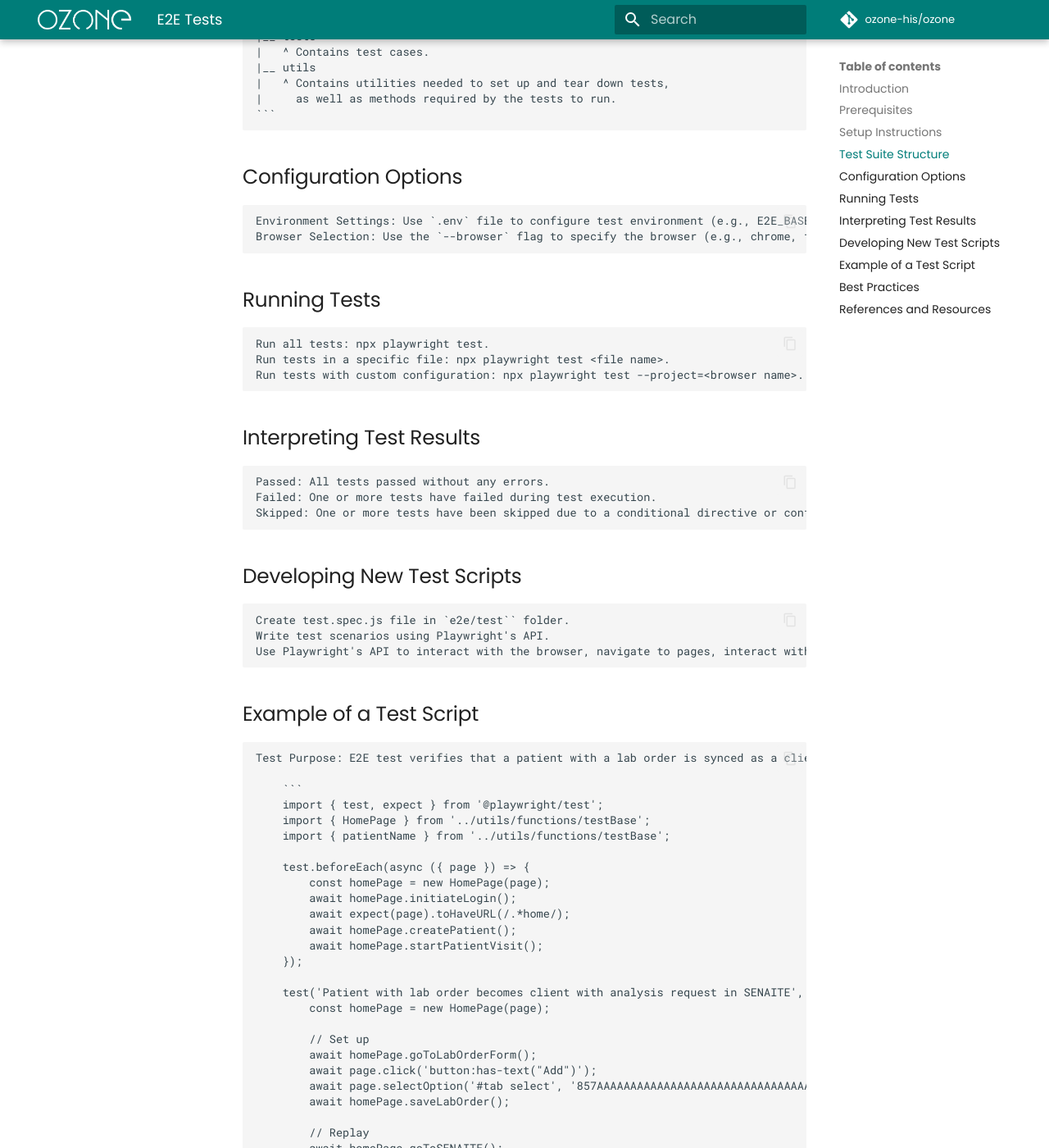
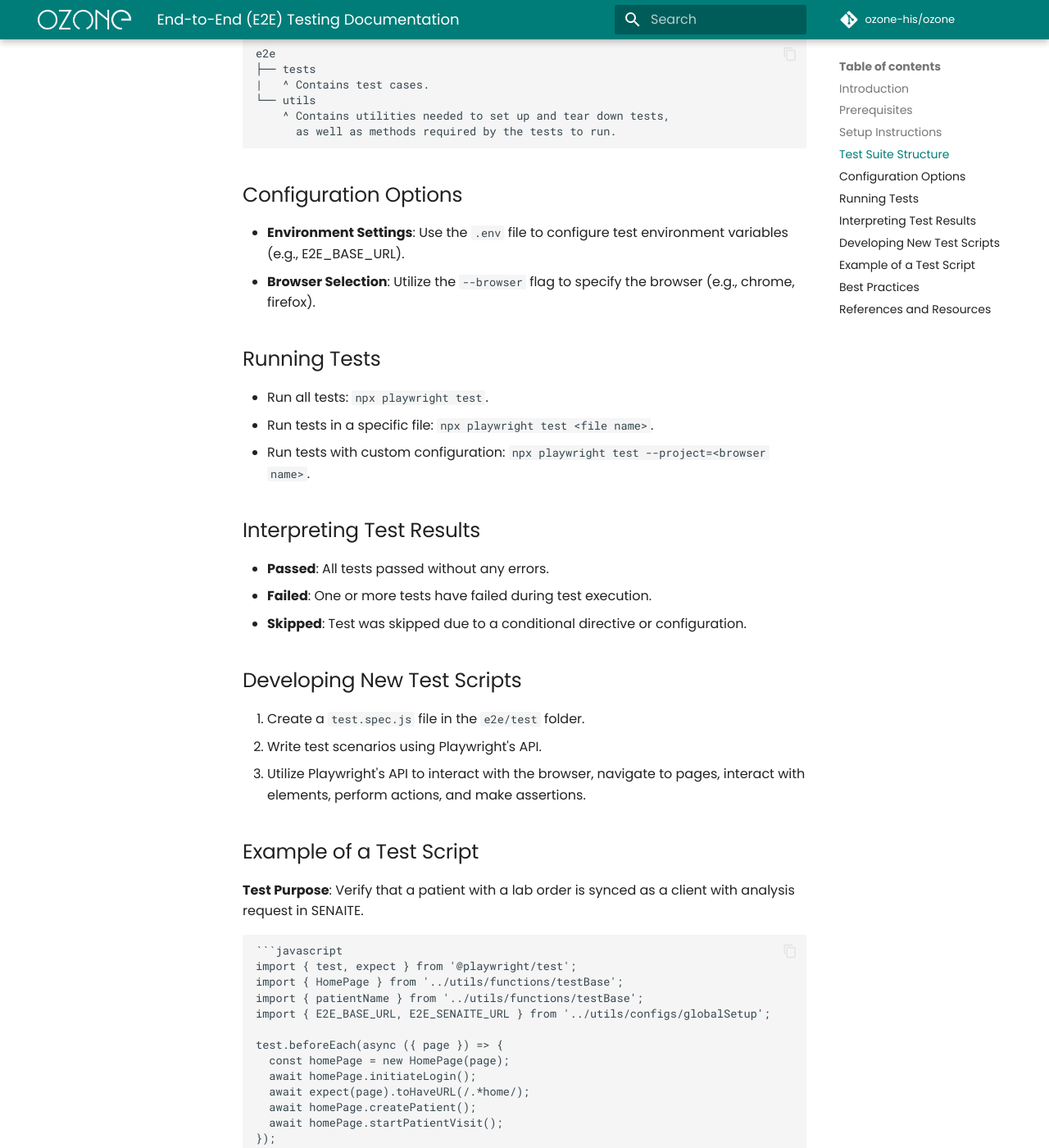
Before and after one commit to ozone-his/ozone-docs, an MkDocs documentation site: the page built from docs/devs/e2e-tests.md, in a window 1280 px wide and 1400 px high, scrolled down 790 px. Shown: the whole window at 82% size. Built offline with MkDocs 1.6.1 and Material for MkDocs 9.7.7, drawn with Linux system fonts in a browser that asks for light colours; comment, search, counter and statistics services are not loaded; some of the changed text lies outside the part shown.

Commit message:
Formatted E2E Testing Documentation

````diff
--- a/docs/devs/e2e-tests.md
+++ b/docs/devs/e2e-tests.md
@@ -1,106 +1,106 @@
-# E2E Tests
+# End-to-End (E2E) Testing Documentation
 
 ## Introduction
-    E2E testing is a critical aspect of Ozone HIS that ensures all the workflows work as expected.
+E2E testing is a crucial aspect of Ozone HIS, ensuring that all system workflows function as intended.
 
 ## Prerequisites
-    Before running Ozone E2E tests, make sure you have Node.js version 18 or higher and npm version 10 or higher installed.
+Before running Ozone E2E tests, ensure the following are installed:
+- Node.js version 18 or higher
+- npm version 10 or higher
 
 ## Setup Instructions
-    Clone Ozone E2E repository: git clone https://github.com/ozone-his/ozone-e2e.
-    Navigate to the project directory: cd ozone-e2e.
-    Install dependencies: npm install.
+1. Clone the Ozone E2E repository: `git clone https://github.com/ozone-his/ozone-e2e`.
+2. Navigate to the project directory: `cd ozone-e2e`.
+3. Install dependencies: `npm install`.
 
 ## Test Suite Structure
-    Test suite is organized into folders based on functionality.
-    ```
-    e2e
-    |__ tests
-    |   ^ Contains test cases.
-    |__ utils
-    |   ^ Contains utilities needed to set up and tear down tests,
-    |     as well as methods required by the tests to run.
-    ```
+The test suite is organized as follows:
+	```
+	e2e
+	├── tests
+	|   ^ Contains test cases.
+	└── utils
+	    ^ Contains utilities needed to set up and tear down tests,
+	      as well as methods required by the tests to run.
+	```
 
 ## Configuration Options
-    Environment Settings: Use `.env` file to configure test environment (e.g., E2E_BASE_URL).
-    Browser Selection: Use the `--browser` flag to specify the browser (e.g., chrome, firefox).
+
+- **Environment Settings**: Use the `.env` file to configure test environment variables (e.g., E2E_BASE_URL).
+- **Browser Selection**: Utilize the `--browser` flag to specify the browser (e.g., chrome, firefox).
 
 ## Running Tests
-    Run all tests: npx playwright test.
-    Run tests in a specific file: npx playwright test <file name>.
-    Run tests with custom configuration: npx playwright test --project=<browser name>.
+- Run all tests: `npx playwright test`.
+- Run tests in a specific file: `npx playwright test <file name>`.
+- Run tests with custom configuration: `npx playwright test --project=<browser name>`.
 
 ## Interpreting Test Results
-    Passed: All tests passed without any errors.
-    Failed: One or more tests have failed during test execution.
-    Skipped: One or more tests have been skipped due to a conditional directive or configuration.
+- **Passed**: All tests passed without any errors.
+- **Failed**: One or more tests have failed during test execution.
+- **Skipped**: Test was skipped due to a conditional directive or configuration.
 
 ## Developing New Test Scripts
-    Create test.spec.js file in `e2e/test`` folder.
-    Write test scenarios using Playwright's API.
-    Use Playwright's API to interact with the browser, navigate to pages, interact with elements, perform actions, and make assertions.
+1. Create a `test.spec.js` file in the `e2e/test` folder.
+2. Write test scenarios using Playwright's API.
+3. Utilize Playwright's API to interact with the browser, navigate to pages, interact with elements, perform actions, and make assertions.
 
 ## Example of a Test Script
-    Test Purpose: E2E test verifies that a patient with a lab order is synced as a client with analysis request in SENAITE.
 
-        ```
-        import { test, expect } from '@playwright/test';
-        import { HomePage } from '../utils/functions/testBase';
-        import { patientName } from '../utils/functions/testBase';
+**Test Purpose**: Verify that a patient with a lab order is synced as a client with analysis request in SENAITE.
 
-        test.beforeEach(async ({ page }) => {
-            const homePage = new HomePage(page);
-            await homePage.initiateLogin();
-            await expect(page).toHaveURL(/.*home/);
-            await homePage.createPatient();
-            await homePage.startPatientVisit();
-        });
+	```javascript
+	import { test, expect } from '@playwright/test';
+	import { HomePage } from '../utils/functions/testBase';
+	import { patientName } from '../utils/functions/testBase';
+	import { E2E_BASE_URL, E2E_SENAITE_URL } from '../utils/configs/globalSetup';
 
-        test('Patient with lab order becomes client with analysis request in SENAITE', async ({ page }) => {
-            const homePage = new HomePage(page);
+	test.beforeEach(async ({ page }) => {
+	  const homePage = new HomePage(page);
+	  await homePage.initiateLogin();
+	  await expect(page).toHaveURL(/.*home/);
+	  await homePage.createPatient();
+	  await homePage.startPatientVisit();
+	});
 
-            // Set up
-            await homePage.goToLabOrderForm();
-            await page.click('button:has-text("Add")');
-            await page.selectOption('#tab select', '857AAAAAAAAAAAAAAAAAAAAAAAAAAAAAAAAA');
-            await homePage.saveLabOrder();
+	test('Patient with lab order becomes client with analysis request in SENAITE', async ({ page }) => {
+	  const homePage = new HomePage(page);
+	  // Set up
+	  await homePage.goToLabOrderForm();
+	  await page.click('button:has-text("Add")');
+	  await page.selectOption('#tab select', '857AAAAAAAAAAAAAAAAAAAAAAAAAAAAAAAAA');
+	  await homePage.saveLabOrder();
+	  // Replay
+	  await homePage.goToSENAITE();
+	  await expect(page).toHaveURL(/.*senaite/);
+	  // Verify
+	  await homePage.searchClientInSENAITE();
+	  const clientName = `${patientName.firstName} ${patientName.givenName}`;
+	  const client = await page.$('table tbody tr:nth-child(1) td.contentcell.title div span a:has-text("' + clientName + '")');
+	  await expect(client).toBeVisible();
+	});
 
-            // Replay
-            await homePage.goToSENAITE();
-            await expect(page).toHaveURL(/.*senaite/);
+	test.afterEach(async ({ page }) => {
+	  const homePage = new HomePage(page);
+	  await homePage.deletePatient();
+	  await page.close();
+	});
+	```
 
-            // Verify
-            await homePage.searchClientInSENAITE();
-            const clientName = `${patientName.firstName} ${patientName.givenName}`;
-            const client = await page.$('table tbody tr:nth-child(1) td.contentcell.title div span a:has-text("' + clientName + '")');
-            await expect(client).toBeVisible();
-        });
+**Simplified Explanation**:
 
-        test.afterEach(async ({ page }) => {
-            const homePage = new HomePage(page);
-            await homePage.deletePatient();
-            await page.close();
-        });
-        ```
+**Test Setup**: Before each test, login to O3, create a new patient, and start a visit.
 
-    Explanation of the above code
+**Test Case**:
+- **Setup**: Navigate to the lab order form, add a new lab order, and save it.
+- **Replay**: Go to the SENAITE application and search for the client.
+- **Verification**: Verify that the client's name is visible in the clients list.
 
-    Test Setup
-        Before each test, login to O3, create a new patient, and start a visit.
-
-    Test Case
-        Setup: Navigate to the lab order form, add a new lab order, and save it.
-        Replay: Go to the SENAITE application and search for the client.
-        Verification: Verify that the client's name is visible in the clients list.
-
-    Cleanup
-        After each test, delete the patient created during test setup and close the browser page.
+**Cleanup**: After each test, delete the patient created during the test run and close the browser page.
 
 ## Best Practices
-    Write clear and descriptive test cases.
-    Use page objects to encapsulate page-specific logic and interactions for better maintainability.
+- Write clear and descriptive test cases.
+- Utilize page objects to encapsulate page-specific logic and interactions for better maintainability.
 
 ## References and Resources
-    Playwright Testing Framework: https://playwright.dev
-    Ozone Community Forum: https://talk.openmrs.org/c/software/ozone-his
+- [Playwright Testing Framework](https://playwright.dev)
+- [Ozone Community Forum](https://talk.openmrs.org/c/software/ozone-his)
````
